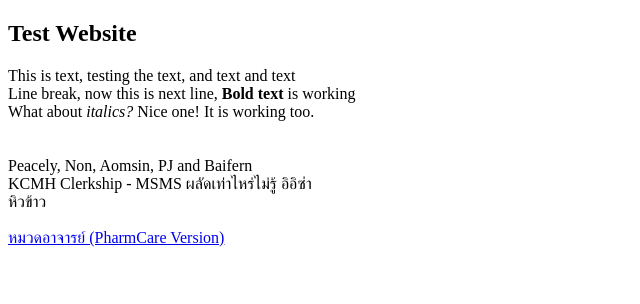
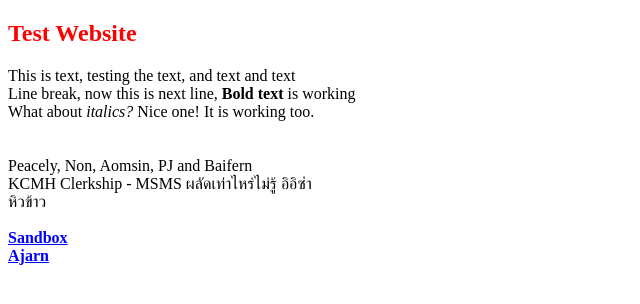
Before and after one commit to akumaharit/WhoAmI, a plain HTML site: page index.html in a window 1280 px wide. Shown: the whole page, without its empty margins (0-640 px from the left). Drawn offline with Linux system fonts and the light colour scheme.

Commit message:
Rearranged files

```diff
--- /dev/null
+++ b/index.css
@@ -0,0 +1,8 @@
+h2 {
+    color: red;
+}
+
+a {
+    color: blue;
+    font-weight: bold;
+}
--- a/index.html
+++ b/index.html
@@ -1,5 +1,6 @@
 <!DOCTYPE html>
 <html>
+    <header><link href="./index.css" rel="stylesheet"></header>
 
     <head>
         <title>
@@ -9,6 +10,9 @@
 
 
     <body>
+
+        <div id = 'root'></div>
+
         <h2>Test Website</h2>
         This is text, testing the text, and text and text <br>
         Line break, now this is next line, <b>Bold text</b> is working <br>
@@ -23,6 +27,7 @@
         หิวข้าว<br><br>
     </footer>
 
-    <a href="./ajarn.html">หมวดอาจารย์ (PharmCare Version)</a>
+    <a href="./sandbox/sandbox_index.html">Sandbox</a><br>
+    <a href="./ajarn.html">Ajarn</a><br>
 
 </html>
```
Also changed, not shown: ajarn.html (+6 -6 lines).
